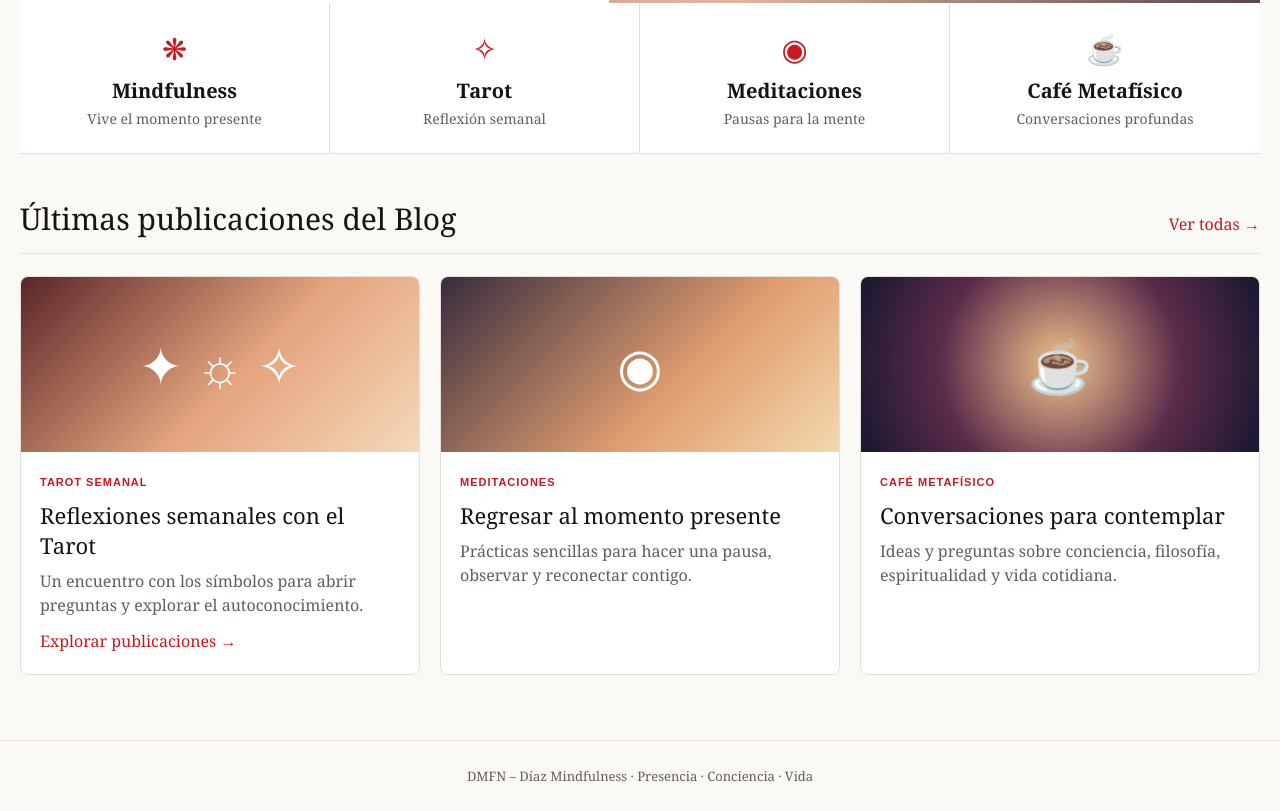
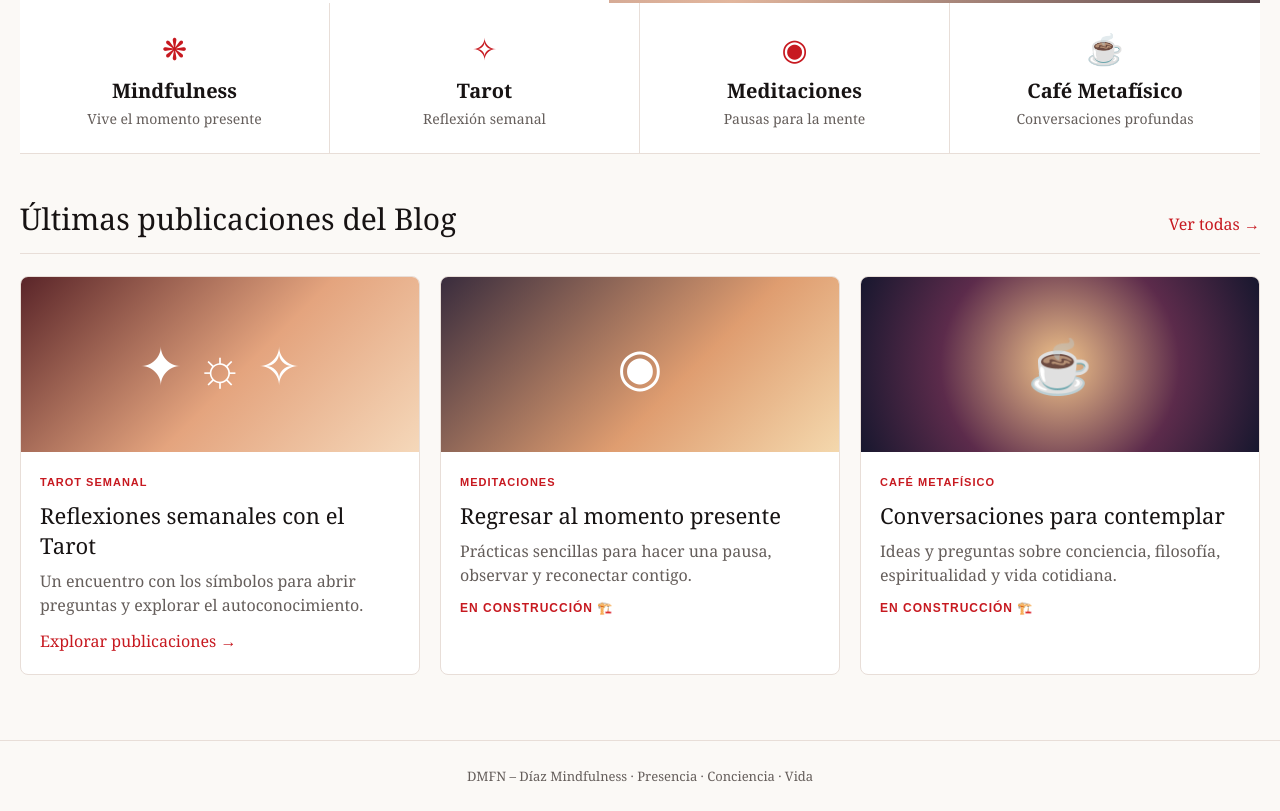
Before and after one commit to jovendiaz/AquiYAhoraLive, a plain HTML site: page index.html in a window 1280 px wide. Shown: the part 728-1539 px from the top of the page. Drawn offline with Linux system fonts and the light colour scheme.

Commit message:
Señala apartados pendientes como en construcción

```diff
--- a/index.html
+++ b/index.html
@@ -29,8 +29,8 @@ nav{display:flex;gap:22px;align-items:center;font-size:15px}nav a:hover{color:va
 <section class="features" id="practicas"><a class="feature" href="#mindfulness"><span class="symbol">❋</span><b>Mindfulness</b><span>Vive el momento presente</span></a><a class="feature" href="#tarot"><span class="symbol">✧</span><b>Tarot</b><span>Reflexión semanal</span></a><a class="feature" href="#meditaciones"><span class="symbol">◉</span><b>Meditaciones</b><span>Pausas para la mente</span></a><a class="feature" href="#cafe"><span class="symbol">☕</span><b>Café Metafísico</b><span>Conversaciones profundas</span></a></section>
 <section class="section" id="blog"><div class="section-head"><h2>Últimas publicaciones del Blog</h2><a href="blog.html">Ver todas →</a></div><div class="posts">
 <article class="post" id="tarot"><a href="blog.html#tarot-semanal"><div class="art">✦ ☼ ✧</div><div class="body"><span class="tag">Tarot semanal</span><h3>Reflexiones semanales con el Tarot</h3><p>Un encuentro con los símbolos para abrir preguntas y explorar el autoconocimiento.</p><p style="margin-top:12px;color:var(--red)">Explorar publicaciones →</p></div></a></article>
-<article class="post" id="meditaciones"><div class="art">◉</div><div class="body"><span class="tag">Meditaciones</span><h3>Regresar al momento presente</h3><p>Prácticas sencillas para hacer una pausa, observar y reconectar contigo.</p></div></article>
-<article class="post" id="cafe"><div class="art">☕</div><div class="body"><span class="tag">Café Metafísico</span><h3>Conversaciones para contemplar</h3><p>Ideas y preguntas sobre conciencia, filosofía, espiritualidad y vida cotidiana.</p></div></article>
+<article class="post" id="meditaciones"><div class="art">◉</div><div class="body"><span class="tag">Meditaciones</span><h3>Regresar al momento presente</h3><p>Prácticas sencillas para hacer una pausa, observar y reconectar contigo.</p><p style="margin-top:14px;color:var(--red);font:bold 12px Arial;letter-spacing:1px">EN CONSTRUCCIÓN 🏗️</p></div></article>
+<article class="post" id="cafe"><div class="art">☕</div><div class="body"><span class="tag">Café Metafísico</span><h3>Conversaciones para contemplar</h3><p>Ideas y preguntas sobre conciencia, filosofía, espiritualidad y vida cotidiana.</p><p style="margin-top:14px;color:var(--red);font:bold 12px Arial;letter-spacing:1px">EN CONSTRUCCIÓN 🏗️</p></div></article>
 </div></section>
 
 </main><footer>DMFN – Díaz Mindfulness · Presencia · Conciencia · Vida</footer></body></html>
```
